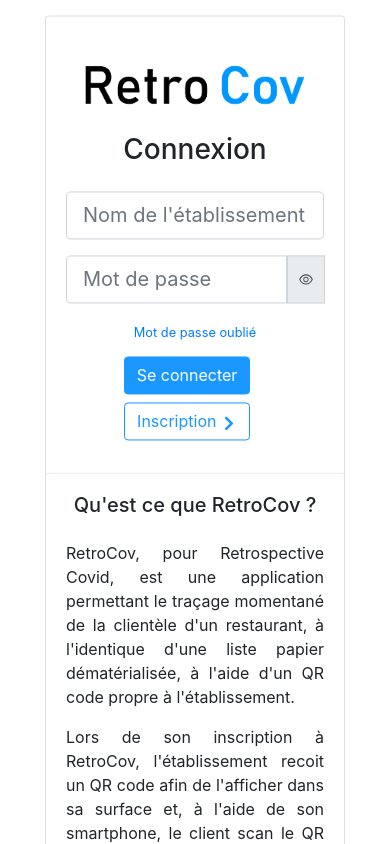
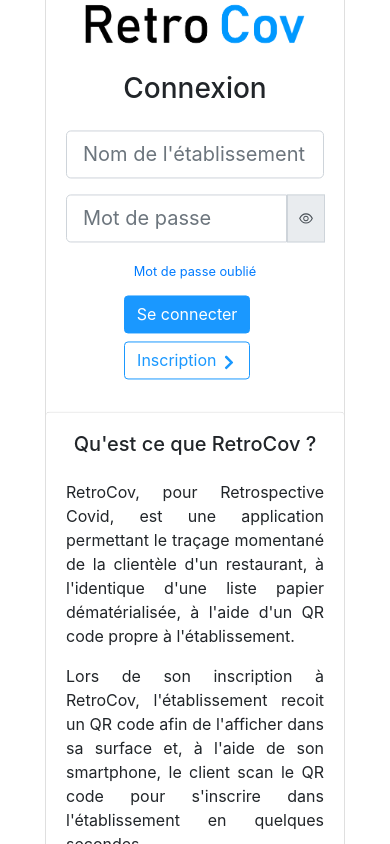
Before and after one commit to jmuraro-dev/retrocov-front, a React (Create React App) app: page / in a window 390 px wide. Shown: the top 844 px of the page. Built offline with nearby package versions, Linux system fonts and the light colour scheme.

Commit message:
Update login.css

```diff
--- a/src/styles/login.css
+++ b/src/styles/login.css
@@ -28,20 +28,20 @@
     border-top: 1px solid rgba(0, 0, 0, 0.125) ;
 }
 
-@media (max-width: 500px) {
+@media (max-width: 650px) {
     .login-card {
         width: 75%;
         min-width: 300px;
-        margin: 0;
+        margin-top: 30%;
         position: relative;
-        top: 70%;
+        top: 50%;
         left: 50%;
         -ms-transform: translate(-50%, -50%);
         transform: translate(-50%, -50%);
     }
 }
 
-@media (min-width: 500px) {
+@media (min-width: 650px) {
     .login-card {
         width: 75%;
         min-width: 300px;
```
